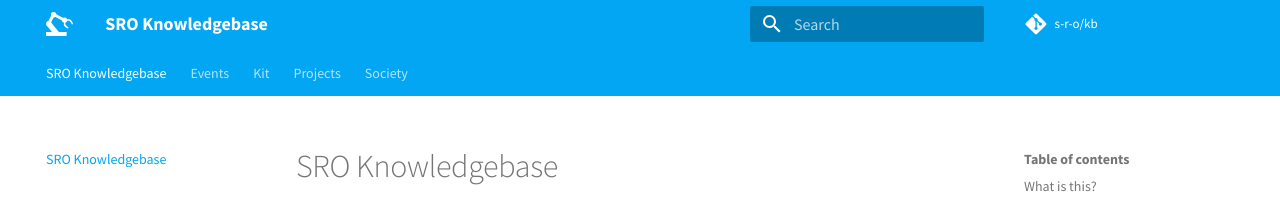
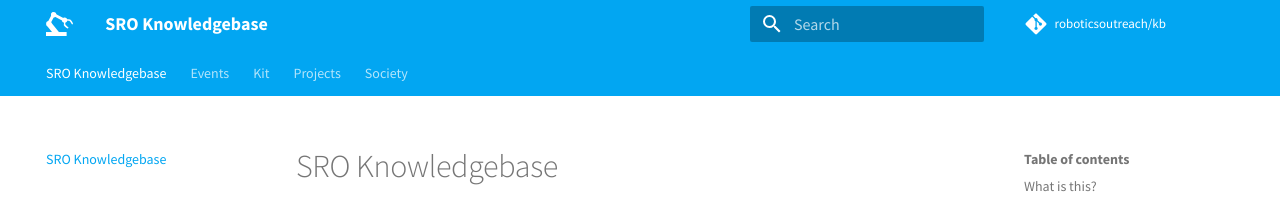
Before and after one commit to roboticsoutreach/kb, an MkDocs documentation site: the page built from docs/index.md, in a window 1280 px wide. Shown: the top 206 px of the page. Built offline with MkDocs 1.6.1 and Material for MkDocs 9.7.7, drawn with Linux system fonts in a browser that asks for light colours; comment, search, counter and statistics services are not loaded.

Commit message:
Update alais

```diff
--- a/mkdocs.yml
+++ b/mkdocs.yml
@@ -3,8 +3,8 @@ site_description: 'SRO Knowledgebase and documentation'
 site_author: 'Southampton Robotics Outreach'
 site_url: 'https://kb.roboticsoutreach.org'
 
-repo_name: 's-r-o/kb'
-repo_url: 'https://github.com/s-r-o/kb'
+repo_name: 'roboticsoutreach/kb'
+repo_url: 'https://github.com/roboticsoutreach/kb'
 
 theme:
   name: 'material'
@@ -23,11 +23,11 @@ extra:
   manifest: 'app.manifest'
   social:
     - type: github
-      link: 'https://github.com/s-r-o'
+      link: 'https://github.com/roboticsoutreach'
     - type: facebook-square
       link: 'https://facebook.com/SROSoton'
     - type: slack
-      link: 'https://sourcebots.slack.com'
+      link: 'https://roboticsoutreach.slack.com'
 
 copyright: 'Copyright &copy; Southampton Robotics Outreach.'
 
```
